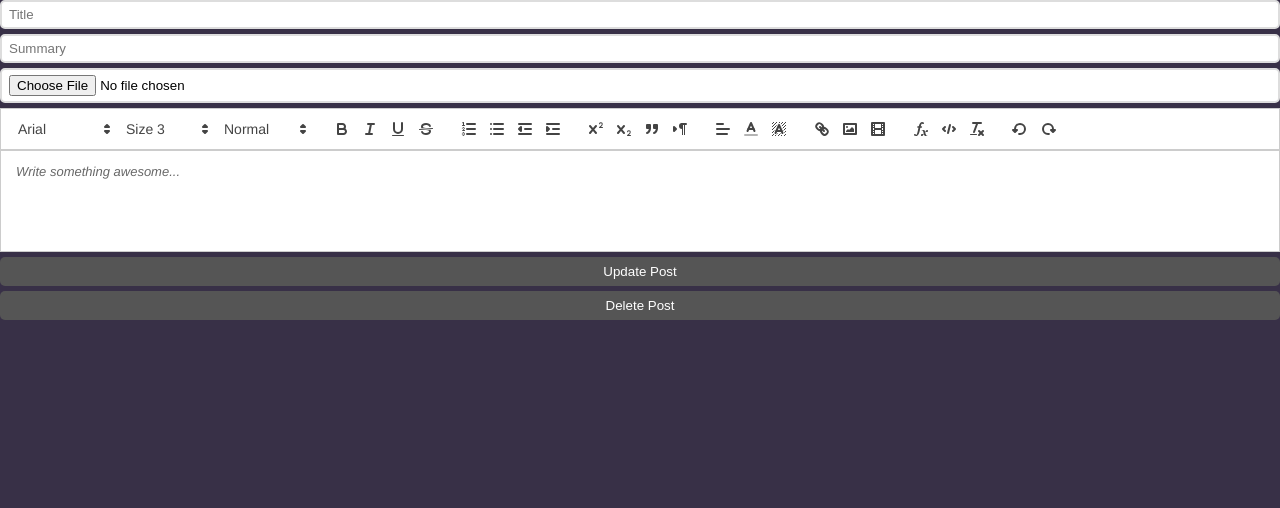
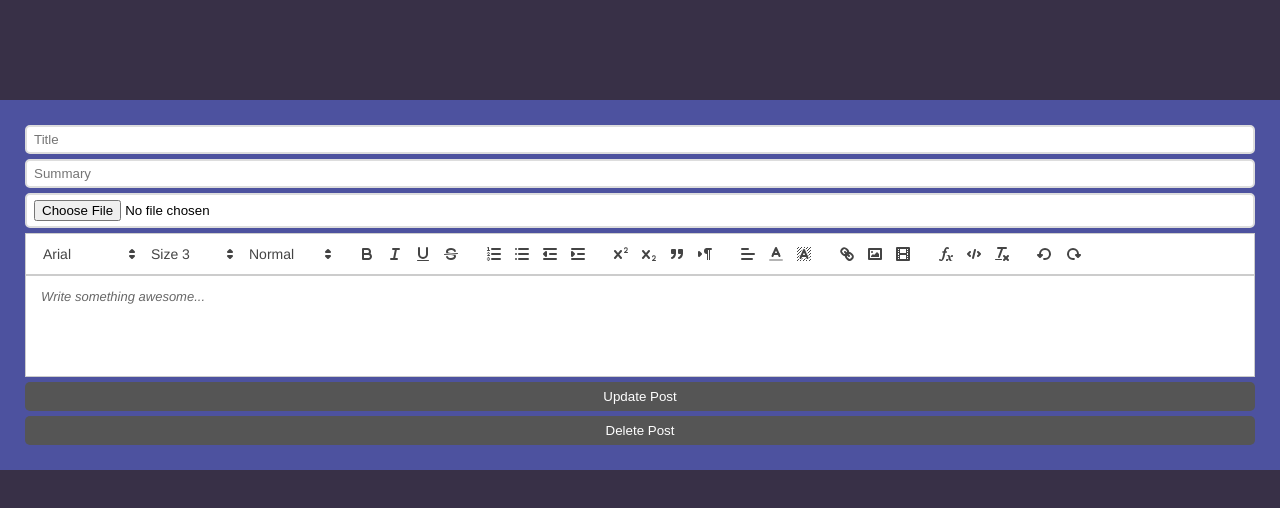
Before and after one commit to ambibma/ambiBlog, a React (Create React App) app in the folder client/: page /edit/1 in a window 1280 px wide. Shown: the top 508 px of the page. Built offline with nearby package versions, Linux system fonts and the light colour scheme; no server answers.

Commit message:
Update styling on react quill

```diff
--- a/client/src/pages/CreatePost.js
+++ b/client/src/pages/CreatePost.js
@@ -41,6 +41,7 @@ function CreatePost() {
 
 
   return (
+   <div className='quill-container'>
 
       <form onSubmit={createNewPost}>
         <input
@@ -59,9 +60,12 @@ function CreatePost() {
           name='file'
           onChange={e => setFiles(e.target.files)}
         />
-      <Editor value={content}  onChange={setContent}/>
+        <Editor
+          value={content}
+          onChange={setContent}/>
         <button style={{marginTop: '5px'}}>Create Post </button>
       </form>
+    </div>
 
   );
 }
--- a/client/src/pages/EditPost.js
+++ b/client/src/pages/EditPost.js
@@ -67,7 +67,7 @@ export default function EditPost(){
 
 
   return (
-    <div>
+    <div className="quill-container">
     <form onSubmit={updatePost}>
       <input
       type="text"
```
Lines whose indentation alone changed are shown as unchanged.
